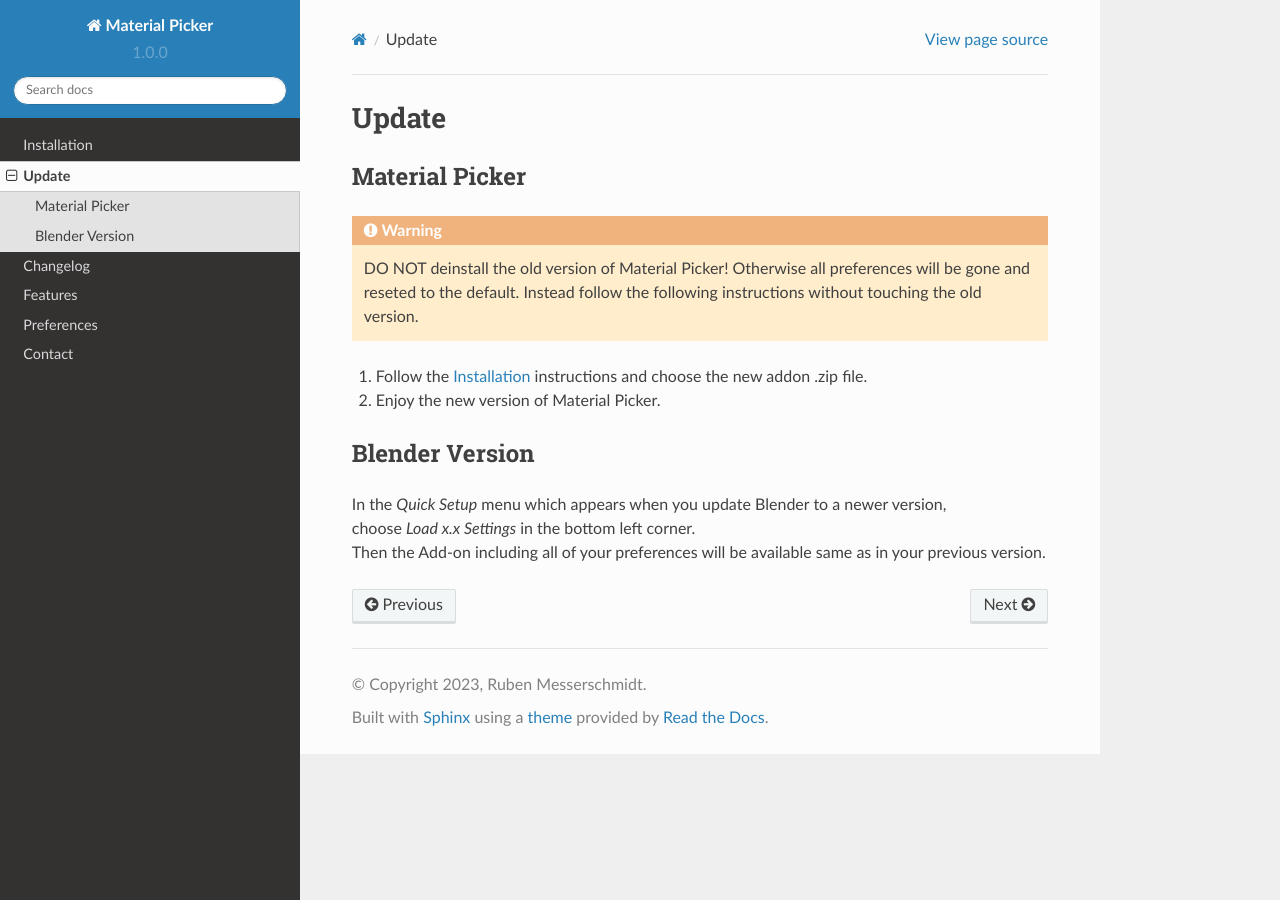
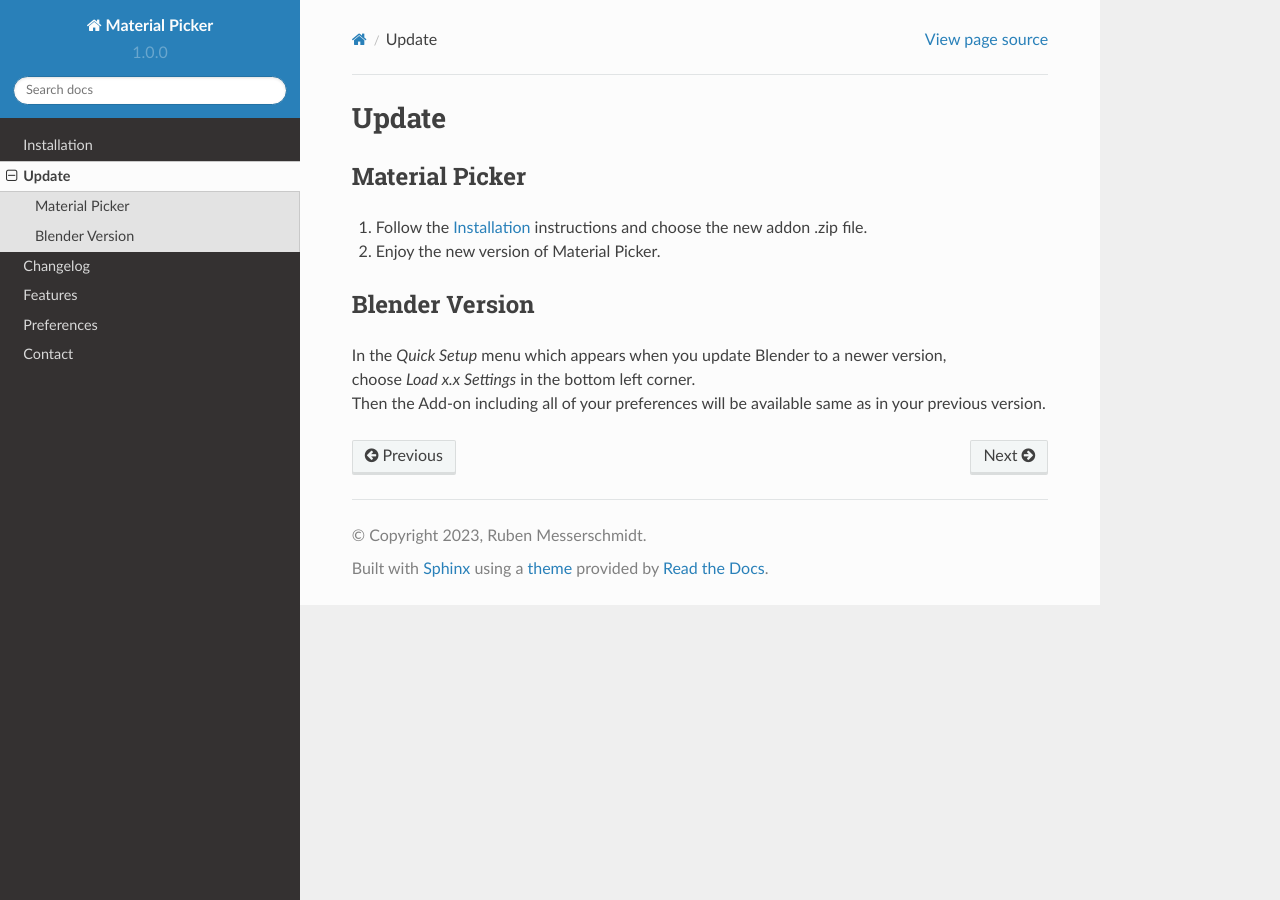
Before and after one commit to rubenmesserschmidt/Material-Picker_docs, a Sphinx documentation site: the page built from docs/source/update.rst, in a window 1280 px wide. Built offline with Sphinx 7.4.7 and the Read the Docs theme 2.0.0, drawn with Linux system fonts in a browser that asks for light colours.

Commit message:
changed installation video

```diff
--- a/docs/source/installation.rst
+++ b/docs/source/installation.rst
@@ -7,7 +7,7 @@
 .. raw:: html
 
     <div style="position: relative; padding-bottom: 56.25%; height: 0; overflow: hidden; max-width: 100%; height: auto;">
-        <iframe src="https://www.youtube.com/embed/pnCGzp-BSjk" frameborder="0" allowfullscreen style="position: absolute; top: 0; left: 0; width: 100%; height: 100%;"></iframe>
+        <iframe src="https://www.youtube.com/embed/Y-0xg70LMws" frameborder="0" allowfullscreen style="position: absolute; top: 0; left: 0; width: 100%; height: 100%;"></iframe>
     </div>
 
 |
--- a/docs/source/update.rst
+++ b/docs/source/update.rst
@@ -3,11 +3,6 @@
 
 Material Picker
 *************
-
-.. warning::
-    DO NOT deinstall the old version of Material Picker!
-    Otherwise all preferences will be gone and reseted to the default.
-    Instead follow the following instructions without touching the old version.
 
 1. Follow the :doc:`installation` instructions and choose the new addon .zip file.
 #. Enjoy the new version of Material Picker.
```
Also changed, not shown: docs/source/features.rst (+11 -0 lines).
